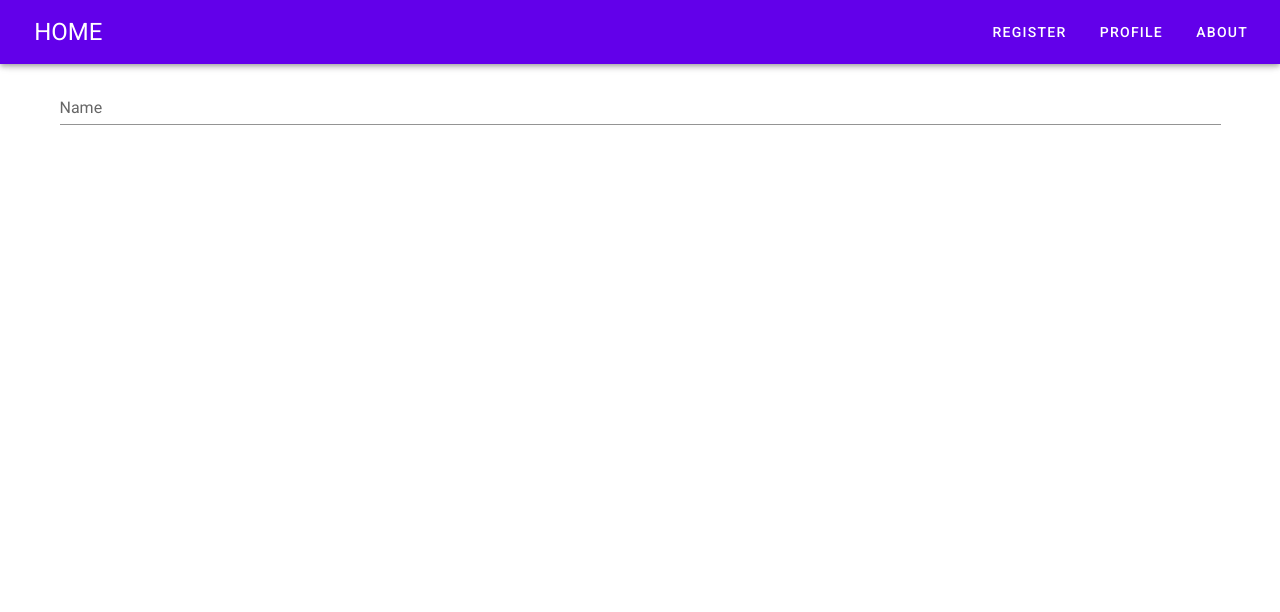
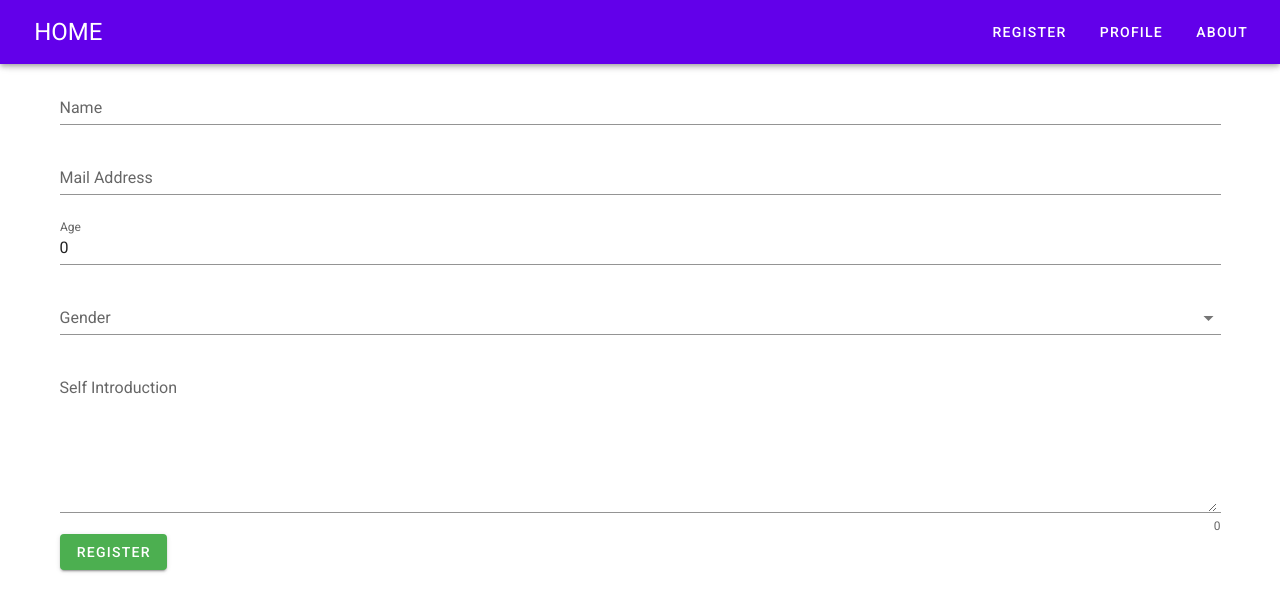
Before and after one commit to khine-phyu/vueTest, a Vue app in the folder shopping_cart/: page /register in a window 1280 px wide. Shown: the top 612 px of the page. Built offline with nearby package versions, Linux system fonts and the light colour scheme.

Commit message:
form test

```diff
--- a/shopping_cart/src/views/Register.vue
+++ b/shopping_cart/src/views/Register.vue
@@ -2,6 +2,11 @@
     <div>
         <v-form ref="registerForm">
             <v-text-field v-model="name" label="Name" placeholder="Mya" :rules="[(v) => !!v || 'Required']" required></v-text-field>
+            <v-text-field v-model="mail" label="Mail Address" placeholder="test@gmail.com" :rules="[(v) => !!v || 'Required']" required></v-text-field>
+            <v-text-field v-model="age" label="Age" placeholder="10" type="number" :rules="[(v) => !!v || 'Required', (v) => (v && v > 0) || 'Age must be greater than 0', (v) => (v && v <= 100) || 'Age must be less than 100']" required></v-text-field>
+            <v-select v-model="gender" :items="['male', 'female']" label="Gender" :rules="[(v) => !!v || 'Required']" required></v-select>
+            <v-textarea v-model="selfIntro" label="Self Introduction" clearable="true" counter :rules="[(v) => (v && v.length < 200) || 'Self Introduction must be less than 200']"></v-textarea>
+            <v-btn color="success" @click="onClickRegisterBtn">Register</v-btn>
         </v-form>
     </div>
 </template>
@@ -13,8 +18,16 @@ export default {
     data() {
         return {
             name: "",
+            mail: "",
+            age: 0,
+            gender: "Male",
+            selfIntro: "",
         }
     },
-    methods: {}
+    methods: {
+        onClickRegisterBtn() {
+            console.log("Clicked register btn");
+        }
+    }
 }
 </script>
```
